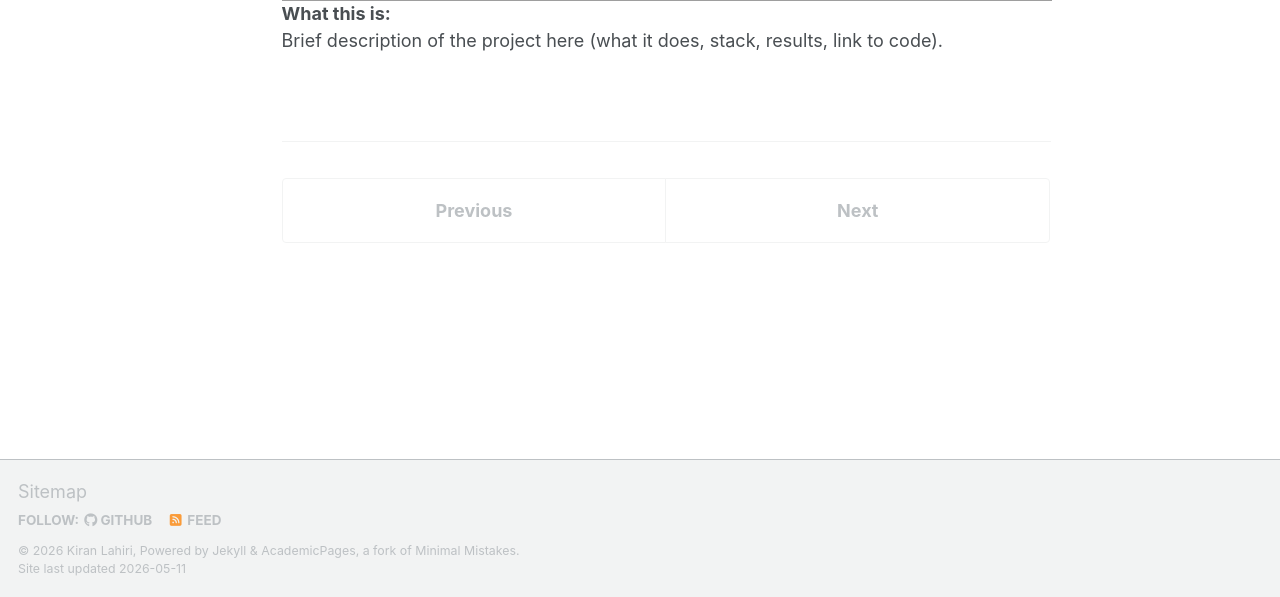
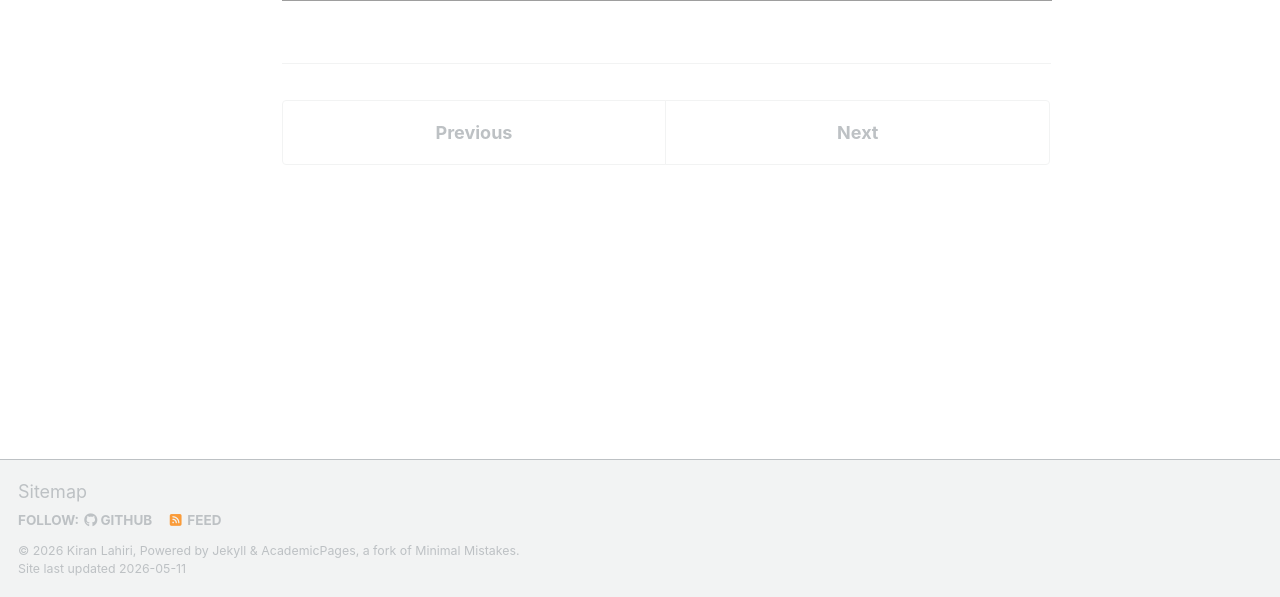
Before and after one commit to kiranlahiri/kiranlahiri.github.io, a Jekyll site: the page built from _portfolio/portfolio-2.md, in a window 1280 px wide and 1225 px high. Shown: the part 628-1225 px from the top of the window. Built offline with Jekyll 4.4.1, drawn with Linux system fonts in a browser that asks for light colours; a script that is not in the unit is left out.

Commit message:
removed extrat eext

```diff
--- a/_portfolio/portfolio-2.md
+++ b/_portfolio/portfolio-2.md
@@ -16,7 +16,3 @@ header:
   allow="accelerometer; autoplay; clipboard-write; encrypted-media; gyroscope; picture-in-picture"
   allowfullscreen>
 </iframe>
-
-
-**What this is:**
-Brief description of the project here (what it does, stack, results, link to code).
```
